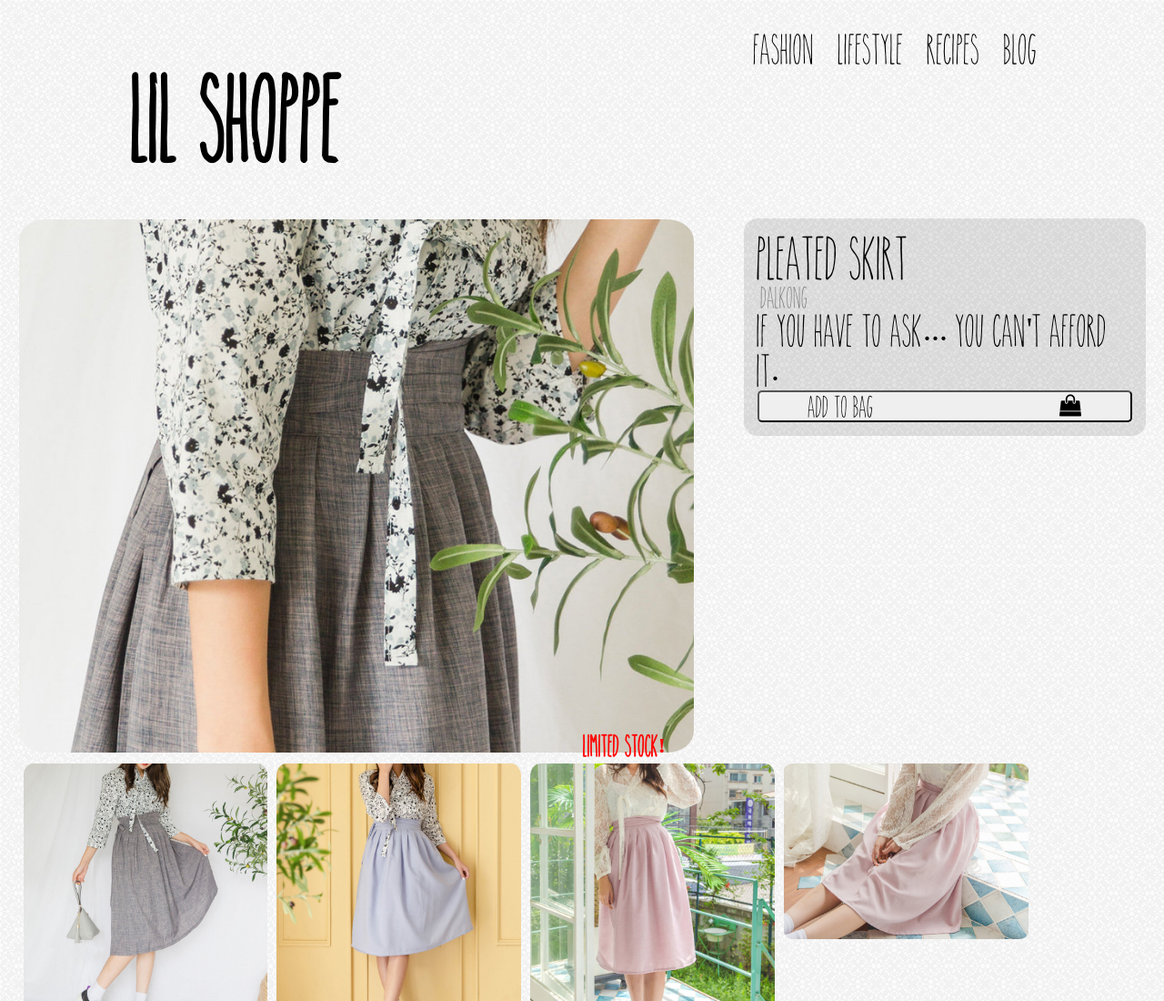
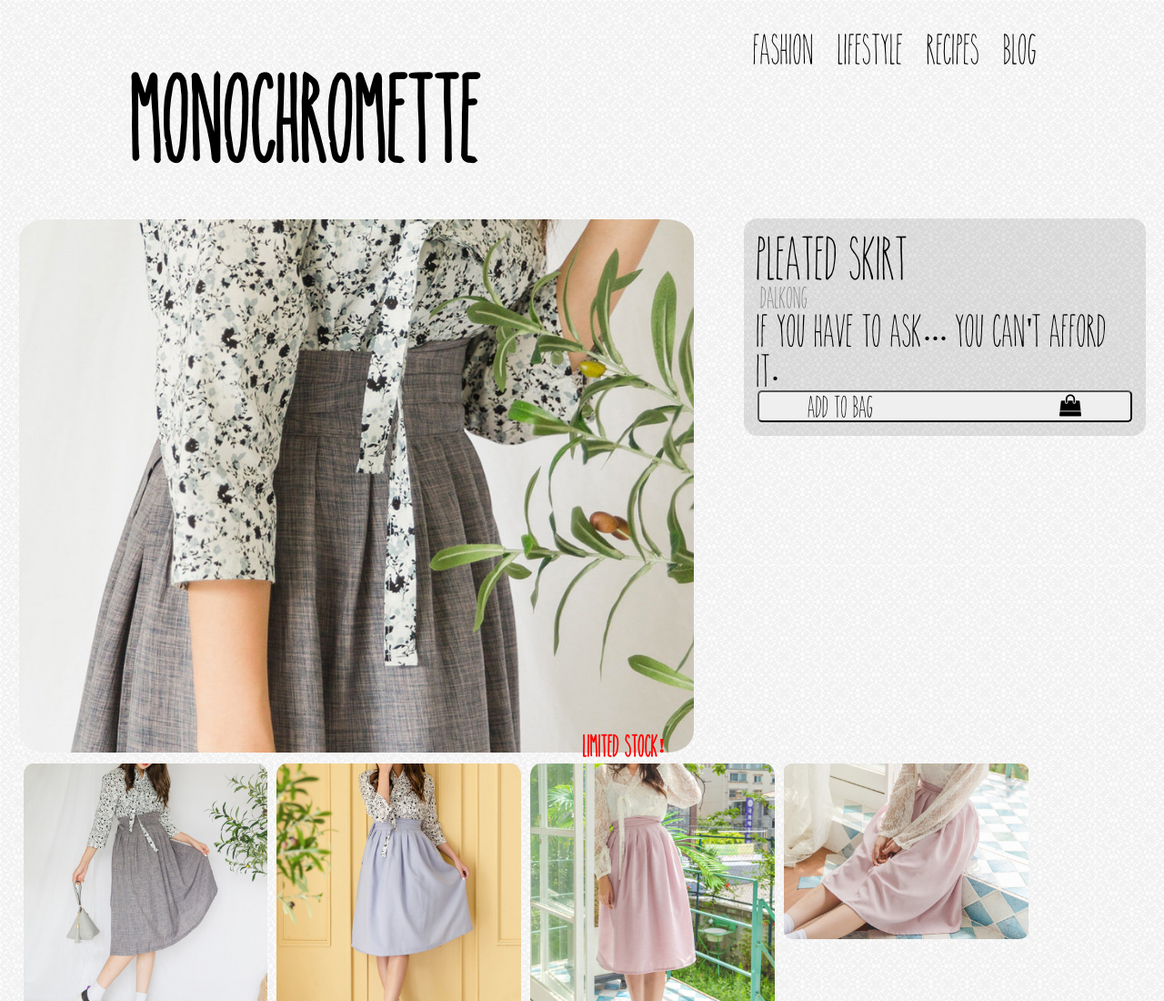
Before and after one commit to lenjha/for-sale, a plain HTML site: page index.html in a window 1280 px wide. Shown: the top 1100 px of the page at 91% size. Drawn offline with Linux system fonts and the light colour scheme.

Commit message:
change shop name

```diff
--- a/index.html
+++ b/index.html
@@ -10,7 +10,7 @@
 
     <div class="container">
       <div class="header">
-        <h1>lil shoppe</h1>
+        <h1>monochromette</h1>
         <div class="navbar">
           <ul>
             <a href="#"><li>Fashion</li></a>
```
